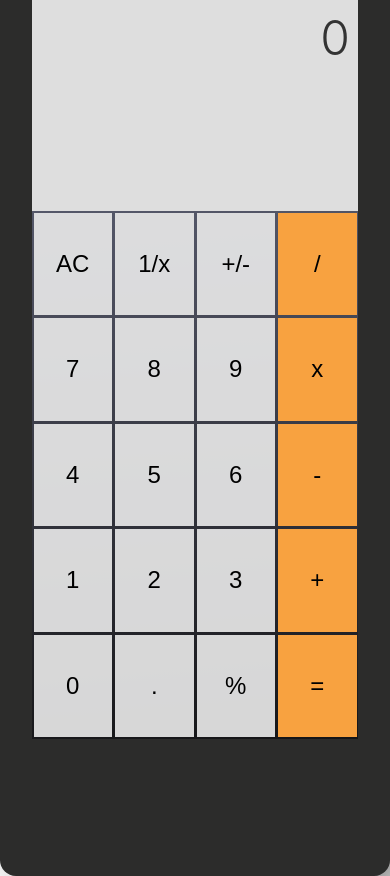
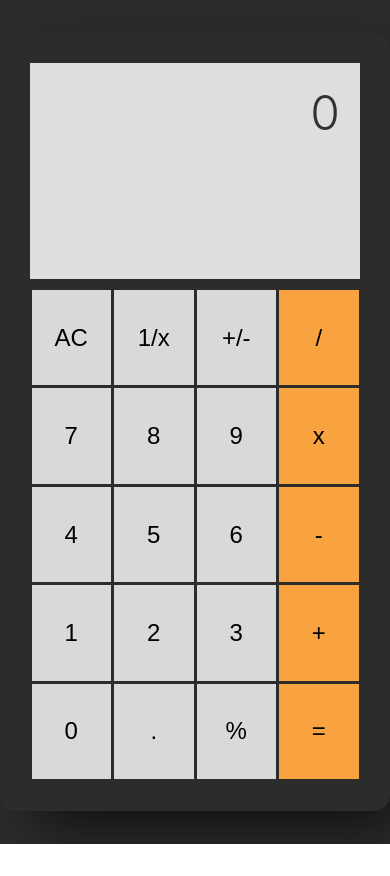
Before and after one commit to AnnaxT/react-calculator, a React (Create React App) app: page / in a window 390 px wide. After the commit the page ends 844 px from the top, so only its background shows below. Built offline with nearby package versions, Linux system fonts and the light colour scheme.

Commit message:
adjust media queries

```diff
--- a/src/Display.scss
+++ b/src/Display.scss
@@ -2,19 +2,23 @@
   display: flex;
   flex-direction: column;
   justify-content: flex-end;
-  display: flex;
-  padding: 0.5rem;
-  border-radius: 1rem;
+  padding: 20px;
   text-align: right;
 
   .topValues {
     font-size: 1.25rem;
     word-break: break-all;
     font-weight: 200;
+
+    @media (max-width: 280px) {
+      font-size: 1.25rem !important;
+    }
   }
 
   .bottomValue {
-    font-size: 3rem;
     font-weight: 300;
+    @media (max-width: 280px) {
+      font-size: 1.5rem !important;
+    }
   }
 }
--- a/src/Layout.scss
+++ b/src/Layout.scss
@@ -5,42 +5,40 @@ $display: #e9e9e9f1;
 .Layout {
   height: 100vh;
   display: flex;
-  justify-content: center;
+  justify-content: space-around;
   align-items: center;
 
   background-image: linear-gradient(to right, #8360c3, #2ebf91);
 
   @media (max-width: 414px) {
-    background: none;
+    background-color: $dark-grey;
+    background-image: none;
   }
 }
 
 .container {
-  position: relative;
+  // position: relative;
 
-  width: 350px;
-  height: calc(100vh - 45%);
-
-  padding: 2rem;
+  width: 325px;
+  height: calc(100vh - 40%);
+  padding: 30px;
   display: grid;
-  grid-template-rows: 25% auto;
+  grid-template-rows: 3fr 7fr;
   font-size: 1.75rem;
-
   color: #333;
   background-color: $dark-grey;
   border-radius: 1rem;
   box-shadow: 1.5rem 1.5rem 4rem -0.8rem rgba(0, 0, 0, 0.75);
 
-  @media (max-height: 600px) and (min-width: 414px) {
-    height: 100%;
-    grid-template-rows: 2fr 5fr 1fr;
+  @media (max-width: 414px) {
+    width: 100%;
+    height: 85%;
   }
 
-  @media (max-width: 414px) {
-    width: 100%;
-    height: 100%;
-    grid-template-rows: 2fr 5fr 1fr;
+  @media (max-width: 280px) {
+    padding: 5px;
   }
+
   .top {
     background-color: $display;
   }
@@ -48,19 +46,6 @@ $display: #e9e9e9f1;
     display: grid;
     grid-template-rows: repeat(5, 1fr);
     grid-template-columns: repeat(4, 1fr);
-
-    position: relative;
-    padding: 10px 0;
-    z-index: 100;
-
-    @media (max-width: 414px) {
-      padding: 0;
-      background: rgb(88, 91, 110);
-      background: linear-gradient(
-        175deg,
-        rgba(88, 91, 110, 0.9251050762101716) 0%,
-        rgba(21, 21, 23, 1) 100%
-      );
-    }
+    padding-top: 10px;
   }
 }
--- a/src/components/Display.jsx
+++ b/src/components/Display.jsx
@@ -7,9 +7,10 @@ export default function Display({ topValues, bottomValue }) {
 
     let fontSize, bn = bottomValue.length;
 
-    if (bn > 10 ) fontSize = '2.5rem';
-    if (bn > 13) fontSize = '2.rem';
-    if (bn >16 ) fontSize = '1.5rem';
+    if (bn <=8) fontSize = '3rem';
+    if (bn > 8 ) fontSize = '2.5rem';
+    if (bn > 13) fontSize = '2rem';
+    if (bn >14 ) fontSize = '1.25rem';
 
     return(
 <div className="Display">
```
Also changed, not shown: src/components/backup.jsx (deleted).
